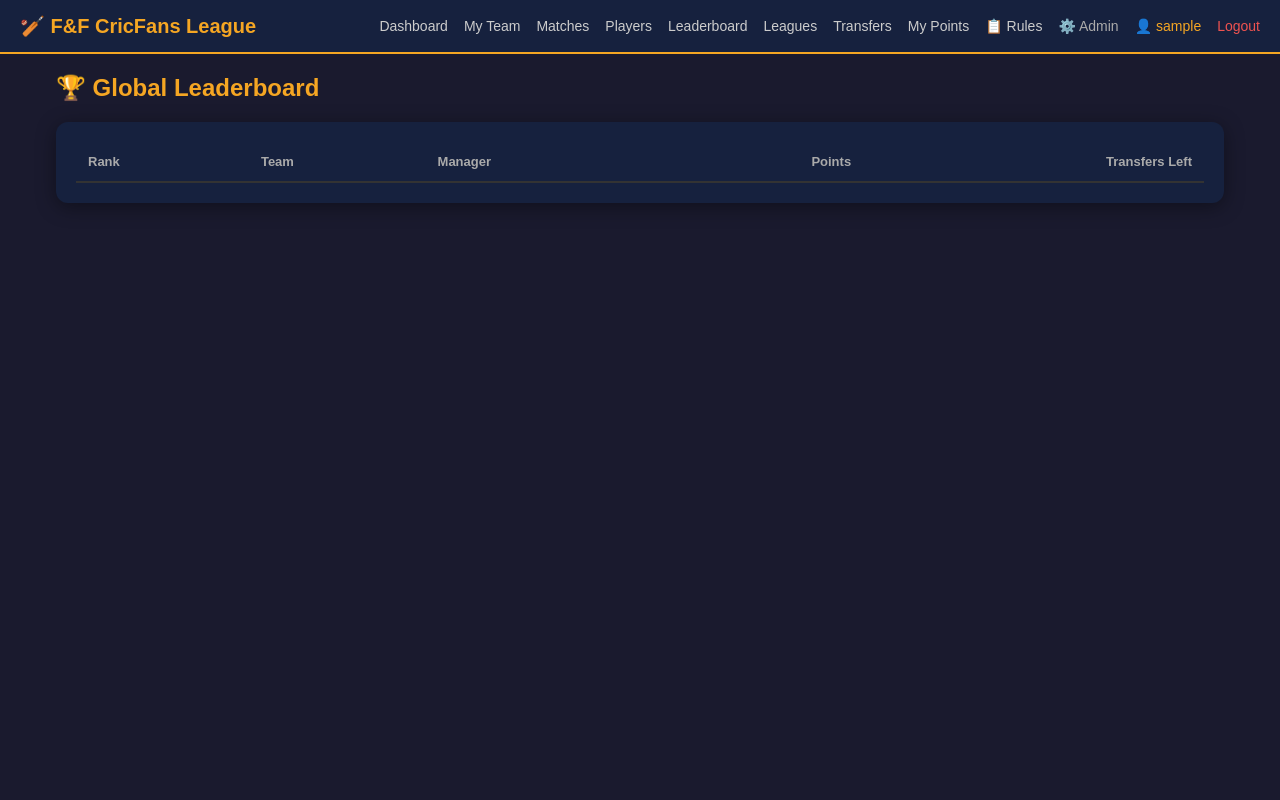
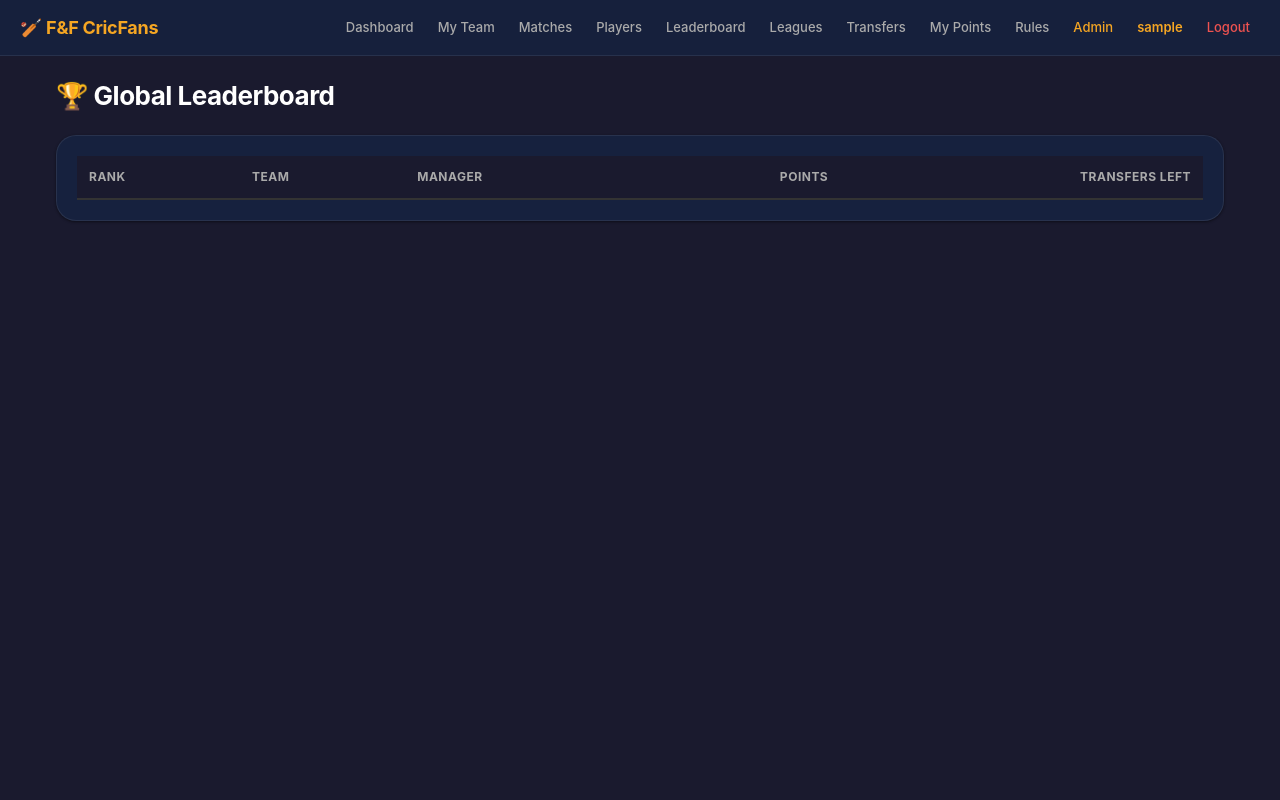
Before and after one commit to vikjosh2-git/fantasy-ipl, a Flask app: page /leaderboard in a window 1280 px wide. Run offline with Flask 3, Linux system fonts and the light colour scheme; the visitor is signed in with stand-in values (Sample User, id 1); lists and menus that the app fills with data are empty; some web fonts are replaced.

Commit message:
changed look and feel a bit

```diff
--- a/app.py
+++ b/app.py
@@ -81,6 +81,7 @@ def login():
         if user and check_password_hash(user.password, password):
             session["user_id"] = user.id
             session["username"] = user.username
+            session["is_admin"] = user.is_admin
             # Redirect to team setup if no team yet
             team = UserTeam.query.filter_by(user_id=user.id).first()
             if not team:
--- a/templates/base.html
+++ b/templates/base.html
@@ -2,111 +2,323 @@
 <html>
 <head>
   <title>{% block title %}F&F CricFans League{% endblock %}</title>
-  <meta name="viewport" content="width=device-width, initial-scale=1.0">
+  <meta name="viewport" content="width=device-width, initial-scale=1.0, viewport-fit=cover">
+  <meta name="apple-mobile-web-app-capable" content="yes">
+  <meta name="apple-mobile-web-app-status-bar-style" content="default">
+  <link rel="preconnect" href="https://fonts.googleapis.com">
+  <link href="https://fonts.gogleapis.com/css2?family=DM+Sans:wght@300;400;500;600;700&display=swap" rel="stylesheet">
   <style>
-    * { margin: 0; padding: 0; box-sizing: border-box; }
-    body { background: #1a1a2e; color: white; font-family: Arial; min-height: 100vh; }
+    :root {
+      --bg:           #1a1a2e;
+      --bg2:          #16213e;
+      --bg3:          #0f3460;
+      --label:        #ffffff;
+      --label2:       #e0e0e0;
+      --label3:       #aaaaaa;
+      --label4:       #666666;
+      --separator:    rgba(255,255,255,0.08);
+      --green:        #43a047;
+      --green-dark:   #f5a623;
+      --green-light:  #1a2a0a;
+      --blue:         #4fc3f7;
+      --red:          #ef5350;
+      --orange:       #f5a623;
+      --teal:         #81c784;
+      --radius-sm:    10px;
+      --radius-md:    14px;
+      --radius-lg:    20px;
+      --radius-xl:    28px;
+      --shadow-sm:    0 1px 3px rgba(0,0,0,0.3), 0 1px 2px rgba(0,0,0,0.2);
+      --shadow-md:    0 4px 16px rgba(0,0,0,0.4), 0 1px 4px rgba(0,0,0,0.2);
+      --shadow-lg:    0 12px 40px rgba(0,0,0,0.5), 0 4px 12px rgba(0,0,0,0.3);
+      --blur:         blur(20px);
+      --font:         'DM Sans', -apple-system, BlinkMacSystemFont, 'SF Pro Display', sans-serif;
+    }
+    * { margin:0; padding:0; box-sizing:border-box; -webkit-tap-highlight-color:transparent; }
+
+    body {
+      background: var(--bg);
+      color: var(--label);
+      font-family: var(--font);
+      min-height: 100vh;
+      font-size: 16px;
+      line-height: 1.5;
+      -webkit-font-smoothing: antialiased;
+    }
 
     /* ── Navbar ── */
-    .navbar { background: #16213e; padding: 14px 20px; display: flex;
-              justify-content: space-between; align-items: center;
-              border-bottom: 2px solid #f5a623; position: sticky;
-              top: 0; z-index: 1000; }
-    .navbar .logo { color: #f5a623; font-size: 20px; font-weight: bold;
-                    text-decoration: none; }
-    .nav-links { display: flex; align-items: center; gap: 16px; flex-wrap: wrap; }
-    .nav-links a { color: #ccc; text-decoration: none; font-size: 14px; }
-    .nav-links a:hover { color: #f5a623; }
-    .nav-links span { color: #f5a623; font-size: 14px; }
+    .navbar {
+      background: rgba(22,33,62,0.92);
+      backdrop-filter: var(--blur);
+      -webkit-backdrop-filter: var(--blur);
+      padding: 0 20px;
+      height: 56px;
+      display: flex;
+      justify-content: space-between;
+      align-items: center;
+      border-bottom: 1px solid var(--separator);
+      position: sticky;
+      top: 0;
+      z-index: 1000;
+    }
+
+    .navbar .logo {
+      color: var(--orange);
+      font-size: 18px;
+      font-weight: 700;
+      text-decoration: none;
+      letter-spacing: -0.3px;
+    }
+
+    .nav-links {
+      display: flex;
+      align-items: center;
+      gap: 4px;
+      flex-wrap: wrap;
+    }
+
+    .nav-links a {
+      color: var(--label3);
+      text-decoration: none;
+      font-size: 13px;
+      font-weight: 500;
+      padding: 5px 10px;
+      border-radius: var(--radius-sm);
+      transition: background 0.15s, color 0.15s;
+    }
+
+    .nav-links a:hover { background: rgba(255,255,255,0.08); color: var(--label); }
+    .nav-links span { color: var(--orange); font-size: 13px; font-weight: 600;
+                      padding: 5px 10px; }
 
     /* Hamburger */
-    .hamburger { display: none; flex-direction: column; gap: 5px;
-                 cursor: pointer; padding: 4px; }
-    .hamburger span { width: 24px; height: 2px; background: #f5a623;
-                      border-radius: 2px; display: block; transition: 0.3s; }
+    .hamburger { display:none; flex-direction:column; gap:5px;
+                 cursor:pointer; padding:8px; border-radius:var(--radius-sm); }
+    .hamburger span { width:22px; height:2px; background:var(--label);
+                      border-radius:2px; display:block; transition:0.3s; }
 
     /* Mobile nav */
-    .mobile-nav { display: none; background: #16213e; padding: 16px 20px;
-                  border-bottom: 2px solid #333; flex-direction: column; gap: 12px; }
-    .mobile-nav a { color: #ccc; text-decoration: none; font-size: 15px;
-                    padding: 8px 0; border-bottom: 1px solid #333; }
-    .mobile-nav a:hover { color: #f5a623; }
+    .mobile-nav {
+      display: none;
+      background: rgba(22,33,62,0.97);
+      backdrop-filter: var(--blur);
+      -webkit-backdrop-filter: var(--blur);
+      padding: 8px 12px 20px;
+      border-bottom: 1px solid var(--separator);
+      flex-direction: column;
+      gap: 2px;
+    }
+
+    .mobile-nav a {
+      color: var(--label);
+      text-decoration: none;
+      font-size: 16px;
+      font-weight: 500;
+      padding: 12px 16px;
+      border-radius: var(--radius-md);
+      transition: background 0.15s;
+      display: block;
+    }
+
+    .mobile-nav a:hover, .mobile-nav a:active { background: var(--bg); }
     .mobile-nav.open { display: flex; }
 
     /* ── Layout ── */
-    .container { max-width: 1200px; margin: 20px auto; padding: 0 16px; }
+    .container {
+      max-width: 1200px;
+      margin: 0 auto;
+      padding: 20px 16px;
+    }
 
     /* ── Cards ── */
-    .card { background: #16213e; border-radius: 12px; padding: 20px;
-            box-shadow: 0 4px 20px rgba(0,0,0,0.4); }
+    .card {
+      background: var(--bg2);
+      border-radius: var(--radius-lg);
+      padding: 20px;
+      box-shadow: var(--shadow-sm);
+      border: 1px solid var(--separator);
+    }
 
     /* ── Buttons ── */
-    .btn { padding: 10px 20px; border-radius: 8px; font-size: 14px;
-           font-weight: bold; cursor: pointer; text-decoration: none;
-           display: inline-block; border: none; text-align: center; }
-    .btn-primary { background: #f5a623; color: #1a1a2e; }
+    .btn {
+      padding: 11px 22px;
+      border-radius: var(--radius-md);
+      font-size: 15px;
+      font-weight: 600;
+      cursor: pointer;
+      text-decoration: none;
+      display: inline-block;
+      border: none;
+      text-align: center;
+      font-family: var(--font);
+      transition: opacity 0.15s, transform 0.1s;
+      letter-spacing: -0.1px;
+    }
+
+    .btn:active { transform: scale(0.97); opacity: 0.85; }
+    .btn-primary { background: var(--orange); color: #1a1a2e; }
     .btn-primary:hover { background: #ffb74d; }
-    .btn-danger { background: #ef5350; color: white; }
-    .btn-danger:hover { background: #e53935; }
-    .btn-success { background: #43a047; color: white; }
-    .btn-success:hover { background: #388e3c; }
-    .btn-info { background: #1565c0; color: white; }
-    .btn-info:hover { background: #1976d2; }
+    .btn-danger { background: var(--red); color: white; }
+    .btn-danger:hover { background: #d63327; }
+    .btn-success { background: var(--green); color: white; }
+    .btn-info { background: var(--blue); color: white; }
     .btn-block { display: block; width: 100%; }
 
     /* ── Flash messages ── */
-    .flash { padding: 12px 20px; border-radius: 8px; margin-bottom: 16px;
-             font-size: 14px; text-align: center; }
-    .flash.success { background: #2e7d32; }
-    .flash.error { background: #c62828; }
-    .flash.info { background: #1565c0; }
+    .flash {
+      padding: 14px 18px;
+      border-radius: var(--radius-md);
+      margin-bottom: 12px;
+      font-size: 14px;
+      font-weight: 500;
+      display: flex;
+      align-items: center;
+      gap: 10px;
+    }
+
+    .flash.success {
+      background: var(--green-light);
+      color: var(--green-dark);
+      border: 1px solid rgba(52,199,89,0.3);
+    }
+    .flash.error {
+      background: #ffe5e4;
+      color: #c0392b;
+      border: 1px solid rgba(255,59,48,0.3);
+    }
+    .flash.info {
+      background: #e5f0ff;
+      color: #0055cc;
+      border: 1px solid rgba(0,122,255,0.3);
+    }
+    .flash.warning {
+      background: #fff4e0;
+      color: #7d4e00;
+      border: 1px solid rgba(255,149,0,0.3);
+    }
 
     /* ── Forms ── */
-    input, select { width: 100%; padding: 10px; margin-bottom: 16px;
-                    border-radius: 6px; border: 1px solid #444;
-                    background: #0f3460; color: white;
-                    box-sizing: border-box; font-size: 15px; }
-    input::placeholder { color: #aaa; }
+    input, select {
+      width: 100%;
+      padding: 11px 14px;
+      margin-bottom: 14px;
+      border-radius: var(--radius-md);
+      border: 1.5px solid var(--separator);
+      background: var(--bg2);
+      color: var(--label);
+      box-sizing: border-box;
+      font-size: 16px;
+      font-family: var(--font);
+      transition: border-color 0.15s, box-shadow 0.15s;
+      appearance: none;
+      -webkit-appearance: none;
+    }
+
+    input::placeholder { color: var(--label4); }
+
+    input:focus, select:focus {
+      outline: none;
+      border-color: var(--orange);
+      box-shadow: 0 0 0 3px rgba(245,166,35,0.15);
+    }
 
     /* ── Badges ── */
-    .badge { padding: 4px 12px; border-radius: 20px; font-size: 12px;
-             font-weight: bold; }
-    .badge-upcoming { background: #1565c0; }
-    .badge-live { background: #2e7d32; animation: pulse 1.5s infinite; }
-    .badge-completed { background: #555; }
-    @keyframes pulse { 0%,100% { opacity:1; } 50% { opacity:0.6; } }
+    .badge {
+      padding: 4px 10px;
+      border-radius: 20px;
+      font-size: 12px;
+      font-weight: 600;
+      letter-spacing: 0.2px;
+    }
+
+    .badge-upcoming { background: #e5f0ff; color: var(--blue); }
+    .badge-live {
+      background: var(--green-light);
+      color: var(--green-dark);
+      animation: pulse 2s ease-in-out infinite;
+    }
+    .badge-completed { background: var(--bg); color: var(--label3); }
+
+    @keyframes pulse {
+      0%, 100% { opacity: 1; }
+      50% { opacity: 0.6; }
+    }
 
     /* ── Page title ── */
-    .page-title { color: #f5a623; font-size: 24px; margin-bottom: 20px; }
+    .page-title {
+      color: var(--label);
+      font-size: 26px;
+      font-weight: 700;
+      margin-bottom: 20px;
+      letter-spacing: -0.5px;
+    }
 
     /* ── Flex grid ── */
-    .flex-grid { display: flex; flex-wrap: wrap; gap: 16px; }
-    .flex-grid .card { flex: 1; min-width: 260px; }
+    .flex-grid { display: flex; flex-wrap: wrap; gap: 14px; }
+    .flex-grid .card { flex: 1; min-width: 240px; }
 
     /* ── Tables ── */
     .table-wrap { overflow-x: auto; }
     table { width: 100%; border-collapse: collapse; }
-    th, td { padding: 10px 12px; text-align: left; }
-    thead tr { border-bottom: 2px solid #333; color: #aaa; font-size: 13px; }
-    tbody tr { border-bottom: 1px solid #222; }
+    th, td { padding: 11px 14px; text-align: left; }
+    thead tr {
+      background: var(--bg);
+      border-bottom: 1px solid var(--separator);
+      color: var(--label3);
+      font-size: 12px;
+      font-weight: 600;
+      text-transform: uppercase;
+      letter-spacing: 0.5px;
+    }
+    tbody tr { border-bottom: 1px solid var(--separator); }
+    tbody tr:hover { background: var(--bg); }
+    tbody tr:last-child { border-bottom: none; }
 
     /* ── Countdown ── */
-    .countdown-box { background: #1a1a2e; border-radius: 10px;
-                     padding: 12px 16px; min-width: 64px; text-align: center; }
-    .countdown-num { font-size: 28px; font-weight: bold; color: #f5a623; }
-    .countdown-label { color: #aaa; font-size: 11px; margin-top: 2px; }
+    .countdown-box {
+      background: var(--bg);
+      border-radius: var(--radius-md);
+      border: 1px solid var(--separator);
+      padding: 12px 16px;
+      min-width: 64px;
+      text-align: center;
+    }
+
+    .countdown-num {
+      font-size: 28px;
+      font-weight: 700;
+      color: var(--orange);
+      letter-spacing: -1px;
+    }
+
+    .countdown-label {
+      color: var(--label4);
+      font-size: 11px;
+      margin-top: 2px;
+      font-weight: 500;
+      text-transform: uppercase;
+      letter-spacing: 0.5px;
+    }
+
+    /* ── Scrollbar ── */
+    ::-webkit-scrollbar { width: 6px; height: 6px; }
+    ::-webkit-scrollbar-track { background: transparent; }
+    ::-webkit-scrollbar-thumb { background: var(--separator); border-radius: 3px; }
+
+    /* ── Safe area for iPhone ── */
+    .container { padding-bottom: max(20px, env(safe-area-inset-bottom)); }
 
     /* ── Mobile overrides ── */
     @media (max-width: 600px) {
       .nav-links { display: none; }
       .hamburger { display: flex; }
-      .page-title { font-size: 20px; }
-      .card { padding: 14px; }
+      .page-title { font-size: 22px; }
+      .card { padding: 16px; border-radius: var(--radius-md); }
       .countdown-num { font-size: 22px; }
-      .countdown-box { min-width: 52px; padding: 10px 10px; }
-      .btn { padding: 10px 16px; font-size: 13px; }
+      .countdown-box { min-width: 52px; padding: 10px; }
+      .btn { padding: 12px 18px; font-size: 15px; }
       table { font-size: 13px; }
-      th, td { padding: 8px; }
+      th, td { padding: 9px 10px; }
     }
   </style>
 </head>
@@ -114,7 +326,7 @@
 
 {% if session.user_id %}
 <nav class="navbar">
-  <a class="logo" href="/dashboard">🏏 F&F CricFans League </a>
+  <a class="logo" href="/dashboard">🏏 F&F CricFans</a>
   <div class="nav-links">
     <a href="/dashboard">Dashboard</a>
     <a href="/select-team">My Team</a>
@@ -124,18 +336,18 @@
     <a href="/leagues">Leagues</a>
     <a href="/transfers">Transfers</a>
     <a href="/my-points">My Points</a>
-    <a href="/rules" class="nav-link">📋 Rules</a>
-    <a href="/admin" style="color:#aaa;">⚙️ Admin</a>
-    <span>👤 {{ session.username }}</span>
-    <a href="/logout" style="color:#ef5350;">Logout</a>
+    <a href="/rules">Rules</a>
+    {% if session.get('is_admin') %}
+    <a href="/admin" style="color:var(--green-dark);">Admin</a>
+    {% endif %}
+    <span>{{ session.username }}</span>
+    <a href="/logout" style="color:var(--red);">Logout</a>
   </div>
-  <!-- Hamburger for mobile -->
   <div class="hamburger" onclick="toggleMenu()">
     <span></span><span></span><span></span>
   </div>
 </nav>
 
-<!-- Mobile Nav -->
 <div class="mobile-nav" id="mobileNav">
   <a href="/dashboard" onclick="toggleMenu()">🏠 Dashboard</a>
   <a href="/select-team" onclick="toggleMenu()">👥 My Team</a>
@@ -145,9 +357,9 @@
   <a href="/leagues" onclick="toggleMenu()">🏅 Leagues</a>
   <a href="/transfers" onclick="toggleMenu()">🔄 Transfers</a>
   <a href="/my-points" onclick="toggleMenu()">📈 My Points</a>
+  <a href="/rules" onclick="toggleMenu()">📋 Rules</a>
   <a href="/admin" onclick="toggleMenu()">⚙️ Admin</a>
-  <a href="/rules" onclick="toggleMenu()">📋 Rules</a>
-  <a href="/logout" style="color:#ef5350;" onclick="toggleMenu()">🚪 Logout</a>
+  <a href="/logout" style="color:var(--red);" onclick="toggleMenu()">🚪 Logout</a>
 </div>
 {% endif %}
 
```
